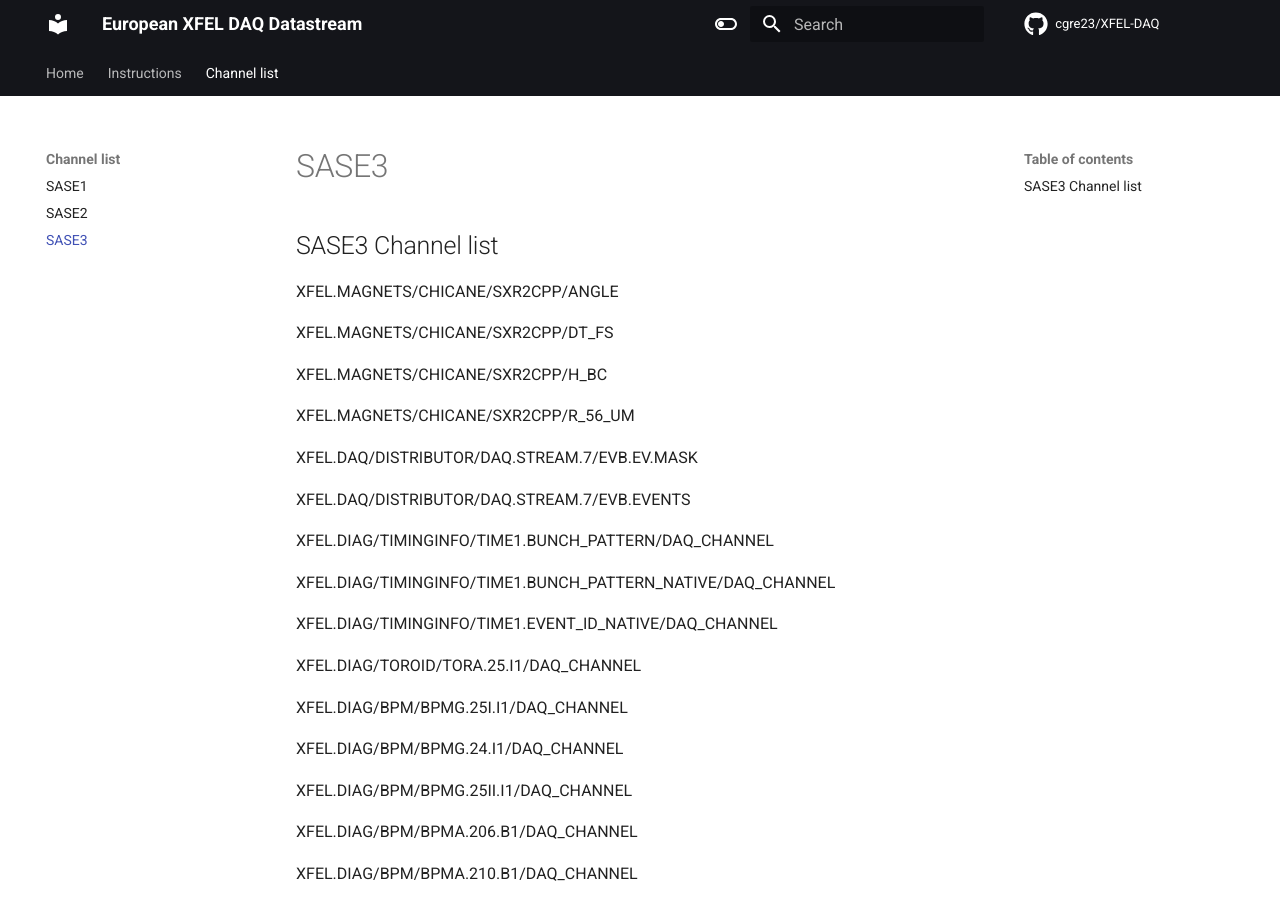
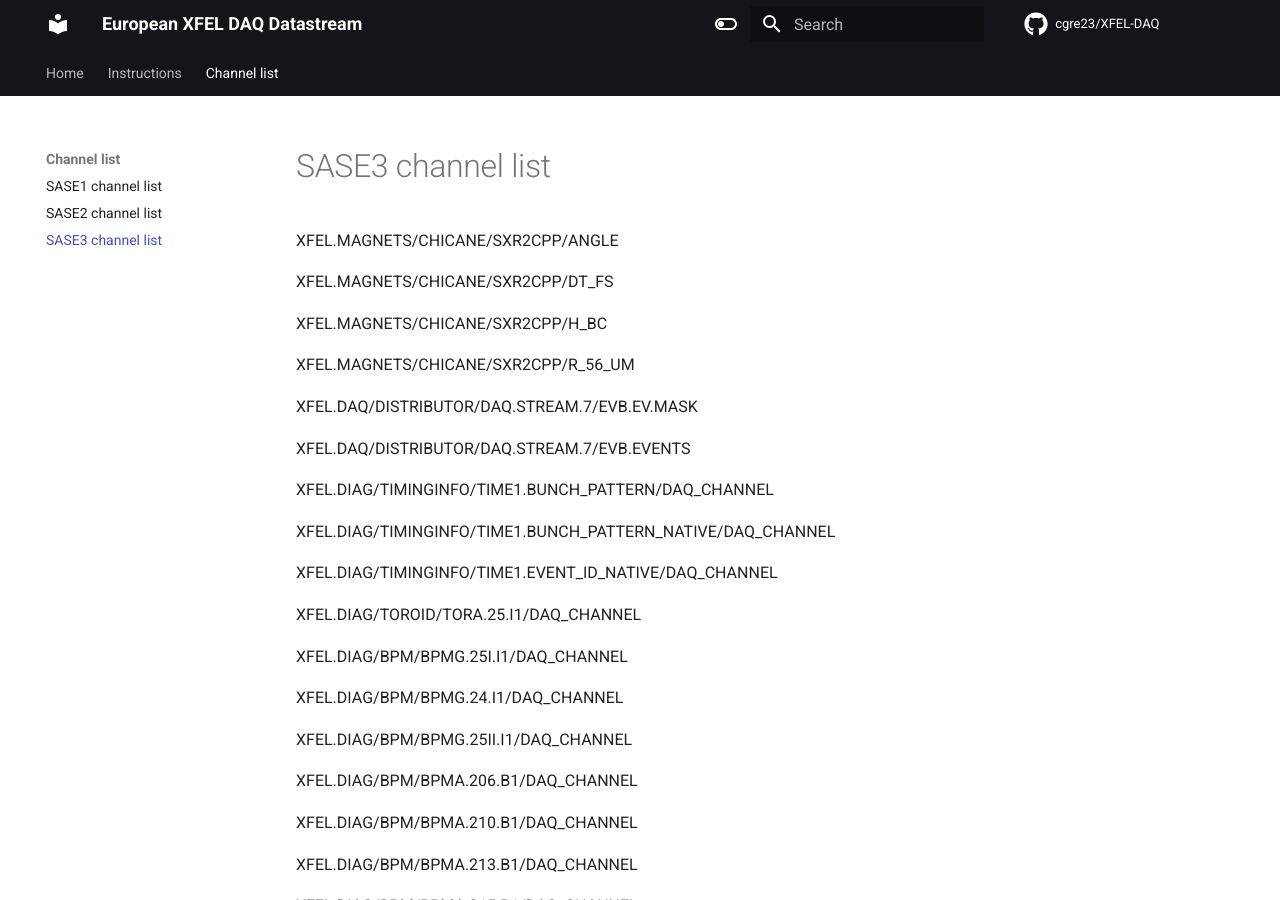
Before and after one commit to cgre23/XFEL-DAQ, an MkDocs documentation site: the page built from documentation/docs/channel_list/sase3.md, in a window 1280 px wide and 900 px high. Built offline with MkDocs 1.6.1 and Material for MkDocs 9.7.7, drawn with Linux system fonts in a browser that asks for light colours; comment, search, counter and statistics services are not loaded.

Commit message:
update channel list

```diff
--- a/documentation/docs/channel_list/sase3.md
+++ b/documentation/docs/channel_list/sase3.md
@@ -1,5 +1,3 @@
-## SASE3 Channel list
-
 XFEL.MAGNETS/CHICANE/SXR2CPP/ANGLE
 
 XFEL.MAGNETS/CHICANE/SXR2CPP/DT_FS
--- a/documentation/mkdocs.yml
+++ b/documentation/mkdocs.yml
@@ -7,9 +7,9 @@ nav:
     - Home: index.md
     - Instructions: installation.md
     - Channel list:
-      - SASE1: channel_list/sase1.md
-      - SASE2: channel_list/sase2.md
-      - SASE3: channel_list/sase3.md
+      - SASE1 channel list: channel_list/sase1.md
+      - SASE2 channel list: channel_list/sase2.md
+      - SASE3 channel list: channel_list/sase3.md
 
 
 theme:
```
Also changed, not shown: documentation/docs/channel_list/sase1.md (+0 -2 lines), documentation/docs/channel_list/sase2.md (+0 -2 lines).
